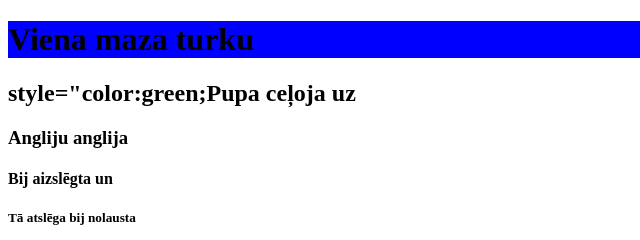
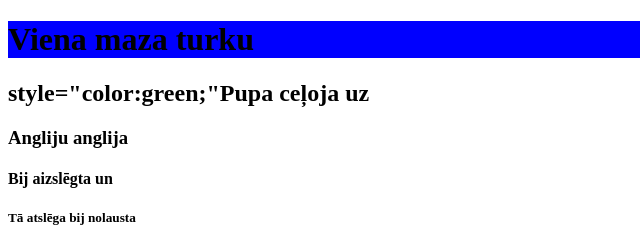
Before and after one commit to Kristaps14/w3bpage_style, a plain HTML site: page index.html in a window 1280 px wide. Shown: the top 240 px of the page, 0-640 px from the left. Drawn offline with Linux system fonts and the light colour scheme.

Commit message:
Update index.html

```diff
--- a/index.html
+++ b/index.html
@@ -7,7 +7,7 @@
 <body>
 
 <h1 style="background-color:blue;">Viena maza turku</h1>
-<h2> style="color:green;Pupa ceļoja uz</h2>
+<h2> style="color:green;"Pupa ceļoja uz</h2>
 <h3>Angliju anglija</h3>
 <h4>Bij aizslēgta un</h4>
 <h5>Tā atslēga bij nolausta</h5>
```
